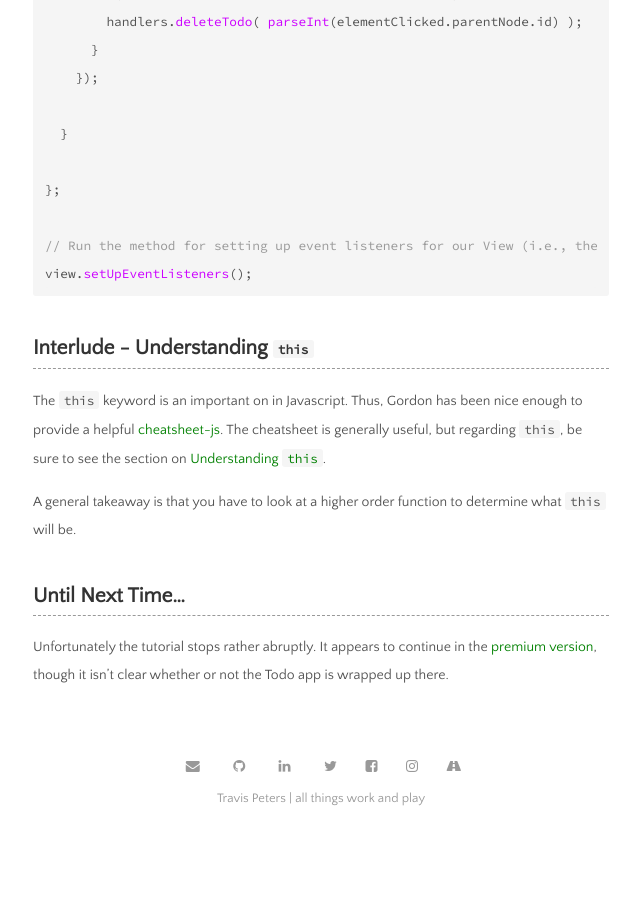
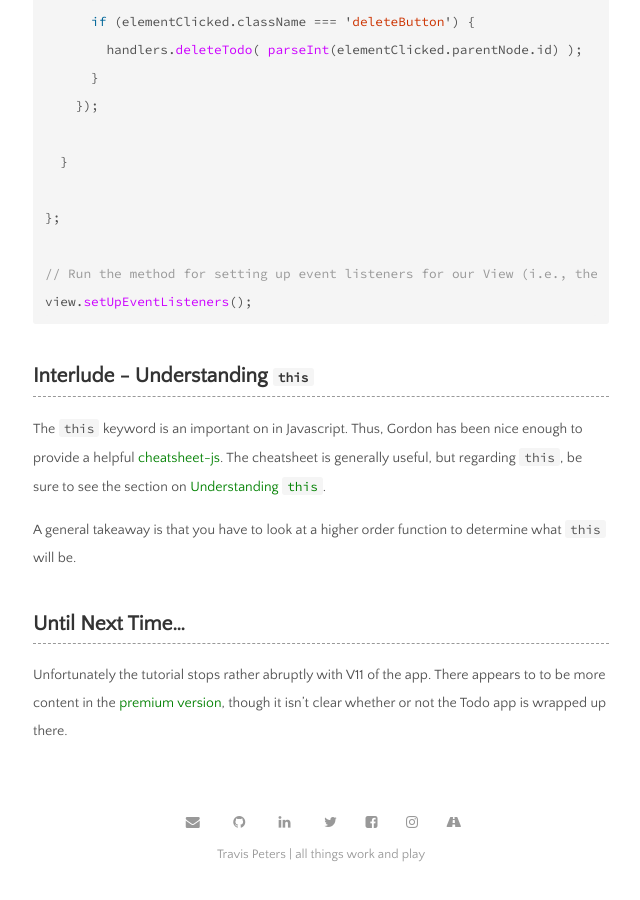
Before and after one commit to traviswpeters/traviswpeters.github.io, a Jekyll site: the page built from toys/practicaljs-todo-app/index.md, in a window 1280 px wide and 900 px high, scrolled down 39413 px. Shown: the whole window, without its empty margins (319-959 px from the left). Built offline with Jekyll 4.4.1, drawn with Linux system fonts in a browser that asks for light colours; nearby versions of some CDN libraries; our own code applies the rules of GitHub Pages for plain Markdown files; before the commit the page ends 40257 px from its top, so only the background shows below that; some of the changed text lies outside the part shown.

Commit message:
moving things around and clean-up

```diff
--- a/toys/practicaljs-todo-app/index.md
+++ b/toys/practicaljs-todo-app/index.md
@@ -4,7 +4,9 @@
 
 # Todo App
 
-[LIVE VERSION](./app.html)
+<center>
+<b><a href="./v11/">[LIVE VERSION (Todo App v11)]</a></b>
+</center>
 
 This document details the creation of a simple Todo App.
 This app was built while following along with the Watch and Code Javascript Series: [https://watchandcode.com/courses/practical-javascript/](https://watchandcode.com/courses/practical-javascript/).
@@ -1499,6 +1502,6 @@
 
 ## Until Next Time...
 
-Unfortunately the tutorial stops rather abruptly.
-It appears to continue in the [premium version](https://watchandcode.com/p/premium),
+Unfortunately the tutorial stops rather abruptly with V11 of the app.
+There appears to to be more content in the [premium version](https://watchandcode.com/p/premium),
     though it isn't clear whether or not the Todo app is wrapped up there.
```
Also changed, not shown: other parts of toys/practicaljs-todo-app/index.md (+1 -0 lines), toys/practicaljs-todo-app/v11/client.js (renamed from toys/practicaljs-todo-app/client.js), toys/practicaljs-todo-app/v11/index.html (renamed from toys/practicaljs-todo-app/app.html).
